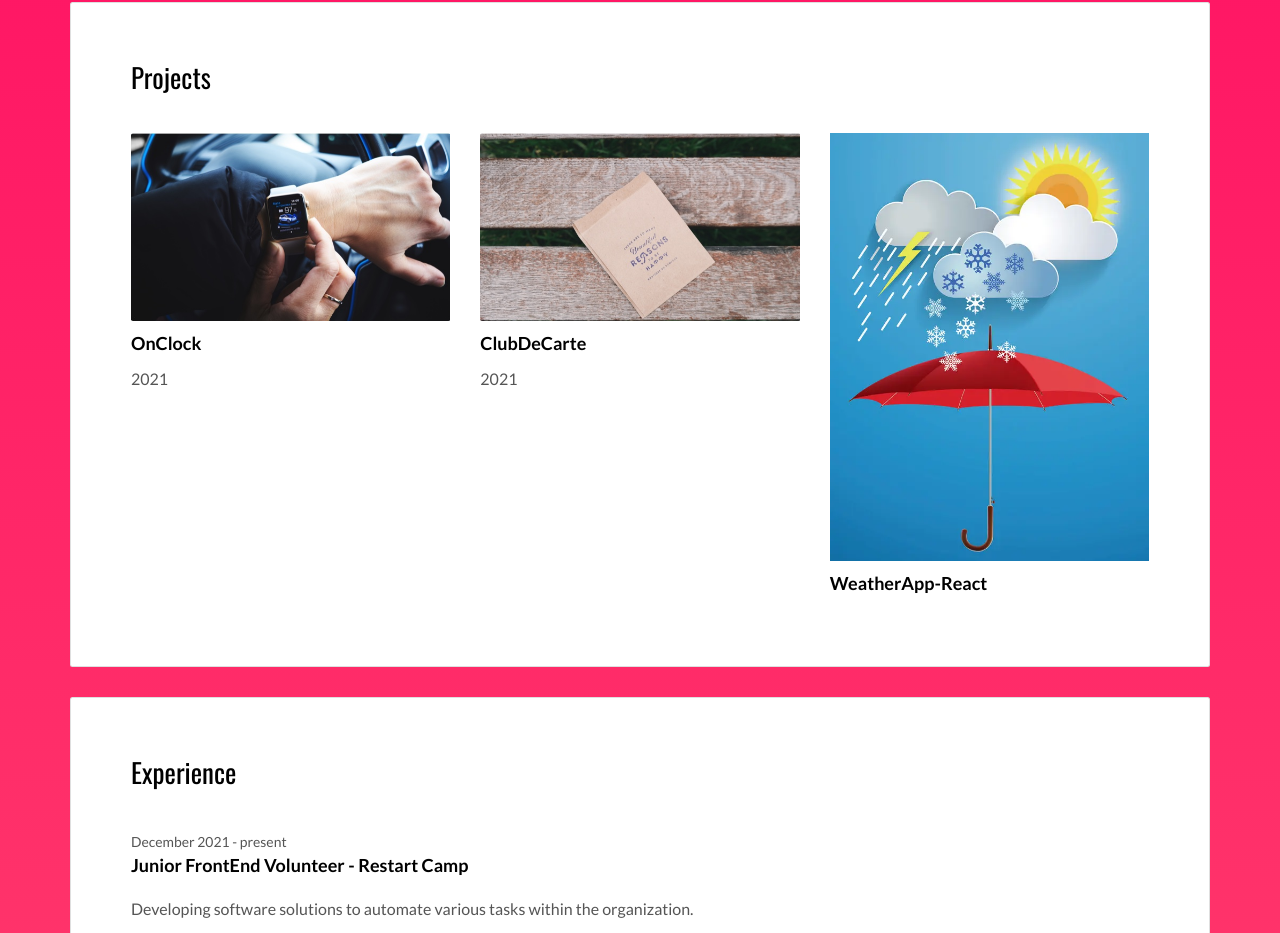
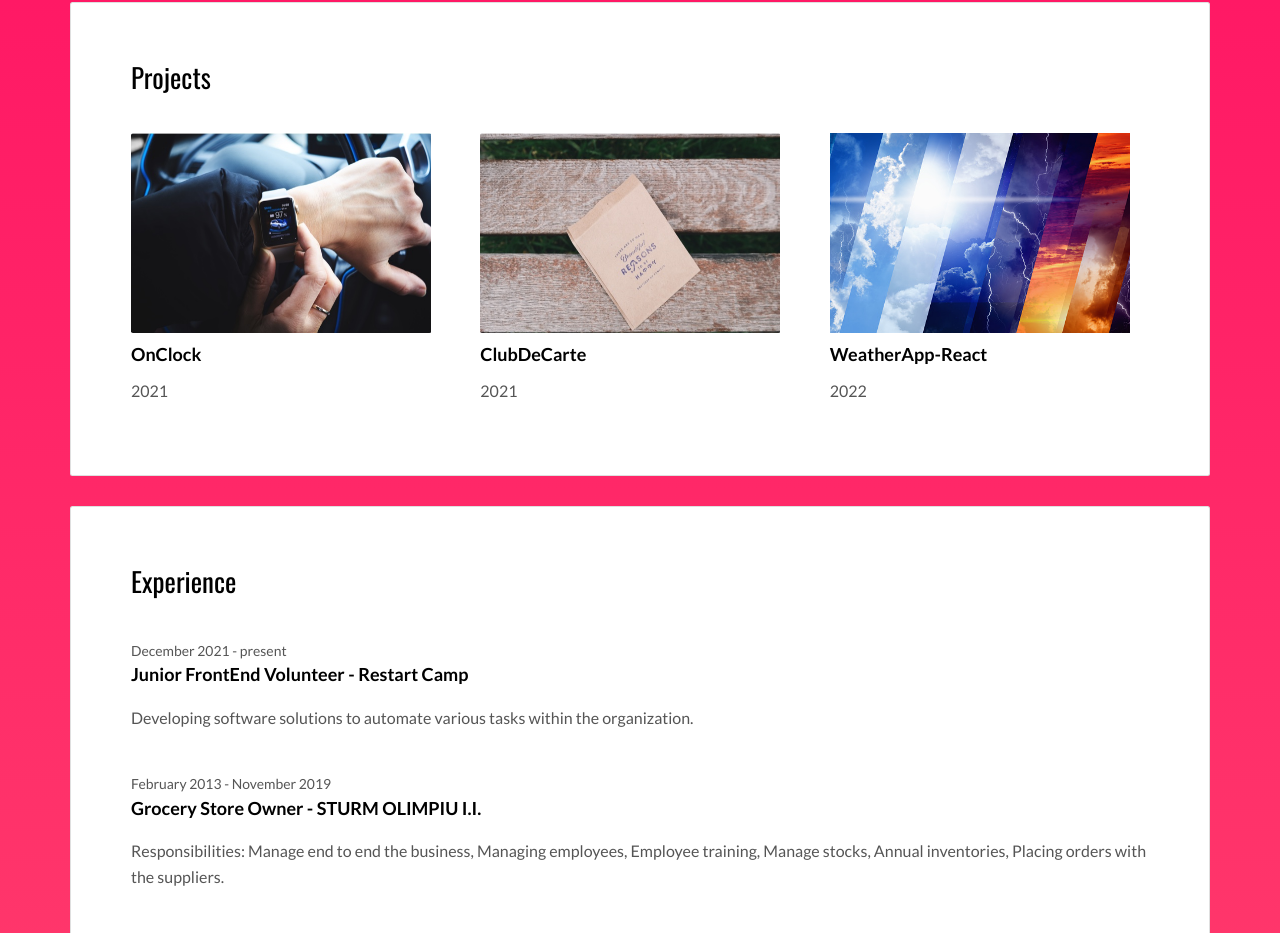
Before and after one commit to danasturm/danasturm.github.io, a plain HTML site: page index.html in a window 1280 px wide. Shown: the part 815-1748 px from the top of the page. Drawn offline with nearby package versions, Linux system fonts and the light colour scheme.

Commit message:
Project picture changed

```diff
--- a/index.html
+++ b/index.html
@@ -66,18 +66,19 @@
             <h2>Projects</h2>
             <div class="row">
               <div class="col-md-4">
-                <a href="https://github.com/danasturm/OnClock/" target="_blank"><img src="./assets/images/img-05.jpg" class="img-responsive" alt=""></a>
+                <a href="https://github.com/danasturm/OnClock/" target="_blank"><img src="./assets/images/img-05.jpg" width="300" height="200" alt=""></a>
                 <h3 class="h5">OnClock</h3>
                 <p>2021</p>
               </div>
               <div class="col-md-4">
-               <a href="https://github.com/danasturm/ClubDeCarte" target="_blank"><img src="./assets/images/img-06.jpg" class="img-responsive" alt=""></a>
+               <a href="https://github.com/danasturm/ClubDeCarte" target="_blank"><img src="./assets/images/img-06.jpg" width="300" height="200" alt=""></a>
                <h3 class="h5">ClubDeCarte</h3>
                <p>2021</p>
              </div>
              <div class="col-md-4">
-              <a href="https://danasturm.github.io/weatherApp-react/" target="_blank"><img src="./assets/images/img-04.webp" class="img-responsive" alt=""></a>
+              <a href="https://danasturm.github.io/weatherApp-react/" target="_blank"><img src="./assets/images/img-04.jpg" width="300" height="200" alt=""></a>
               <h3 class="h5">WeatherApp-React</h3>
+              <p>2022</p>
             </div>
           </div>
         </div>
```
Also changed, not shown: assets/images/img-04.jpg (added), assets/images/img-04.webp (deleted).
